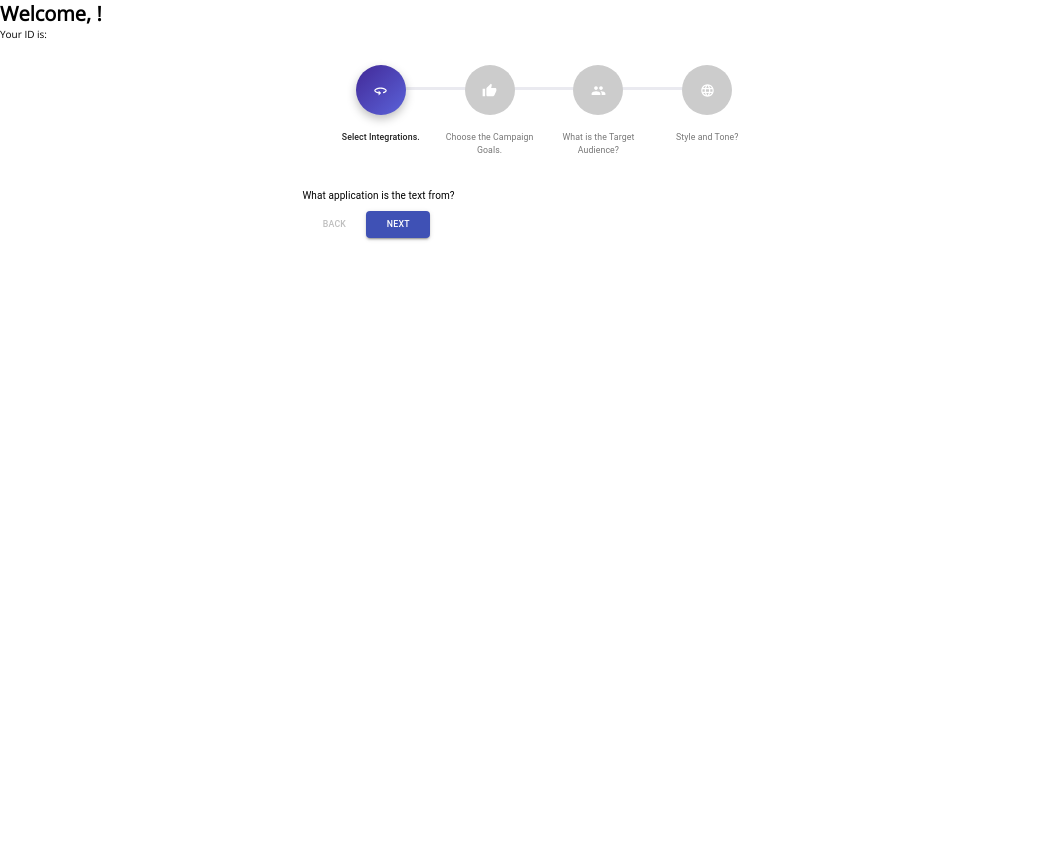
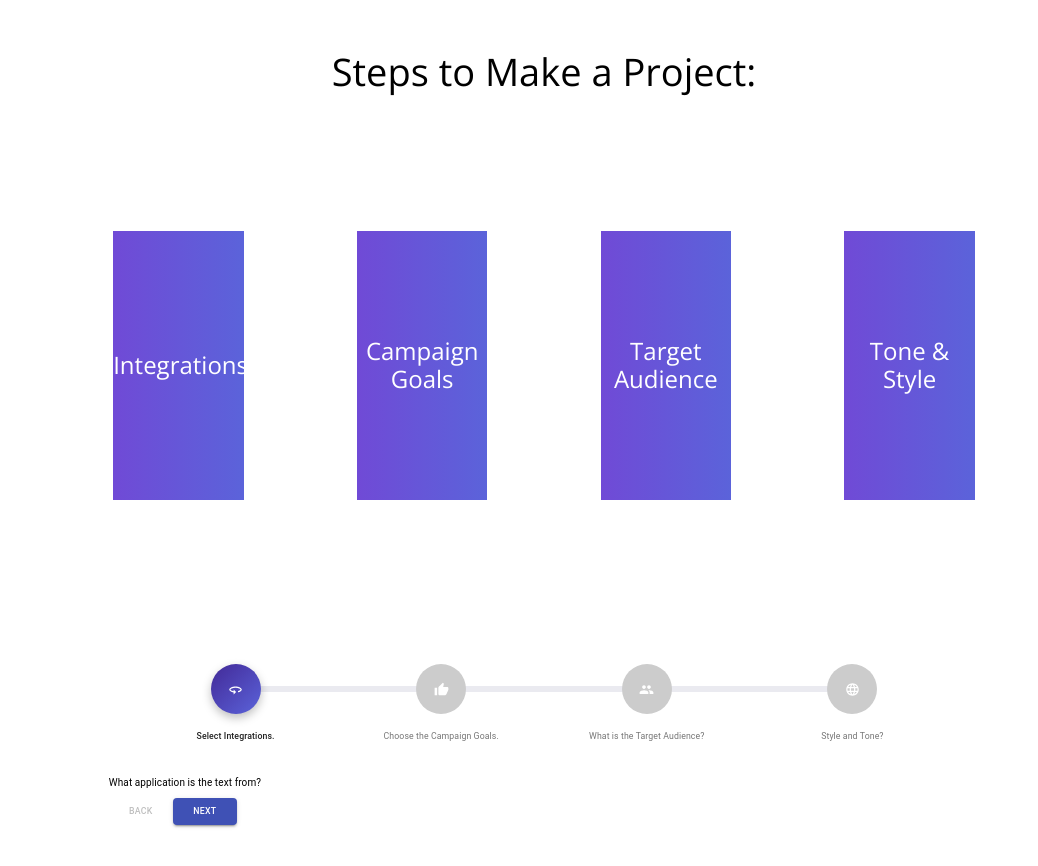
Before and after one commit to patrick-baker/SIID, a React app: page /#/createProject in a window 1280 px wide. Shown: the top 866 px of the page, without its empty margins (0-1038 px from the left). Before the commit the page ends 800 px from the top, so only its background shows below. Built offline with nearby package versions, Linux system fonts and the light colour scheme; no server answers.

```diff
--- a/package.json
+++ b/package.json
@@ -27,6 +27,7 @@
     "redux": "^4.0.1",
     "redux-logger": "^3.0.6",
     "redux-saga": "^1.0.2",
+    "semantic-ui-react": "^0.88.2",
     "sequelize": "^5.21.3"
   },
   "scripts": {
--- a/src/components/CreateProject/CreateProject.js
+++ b/src/components/CreateProject/CreateProject.js
@@ -1,20 +1,32 @@
-import React from 'react';
+import React, { Component } from 'react';
 import { connect } from 'react-redux';
 import ProgressStepper from '../ProgressStepper/ProgressStepper';
 
-const CreateProject = (props) => (
-  <div>
-    <h1 id="welcome">
-      Welcome, { props.user.username }!
-    </h1>
-    <p>Your ID is: {props.user.id}</p>
-    <div className="flex">
-    <div>
-    <ProgressStepper />
-    </div>
-    </div>
-  </div>
-);
+class CreateProject extends Component {
+  render() {
+    return (
+      <div style={{ height: '100%' }}>
+        <div className="project-metadata-page flex-column">
+          <p className="heading-primary">Steps to Make a Project:</p>
+          <div className="flex-row-center overview-boxes">
+            <div className="project-box flex-column"><p className="heading-secondary">Integrations</p></div>
+            <div className="project-box flex-column"><p className="heading-secondary">Campaign Goals</p></div>
+            <div className="project-box flex-column"><p className="heading-secondary">Target Audience</p></div>
+            <div className="project-box flex-column"><p className="heading-secondary">Tone & Style</p></div>
+          </div>
+        </div>
+        <div className="flex-row-center">
+          <div className="stepper">
+            <ProgressStepper />
+          </div>
+        </div>
+        <div className="project-metadata-page">
+
+        </div>
+      </div>
+    );
+  }
+}
 
 const mapStateToProps = state => {
   return state;
--- a/src/components/ProgressStepper/ProgressStepper.js
+++ b/src/components/ProgressStepper/ProgressStepper.js
@@ -21,21 +21,21 @@
     },
     active: {
       '& $line': {
-        backgroundColor:
-        '#704AD6',
+        backgroundImage:
+        'linear-gradient( 136deg, #5B63DA 0%, #9E8DF8 100%)'
       },
     },
     completed: {
       '& $line': {
-        backgroundColor:
-          '#704AD6',
+        backgroundImage:
+        'linear-gradient( 136deg, #5B63DA 0%, #9E8DF8 100%)'
       },
     },
     line: {
-      height: 3,
+      height: 6,
       border: 0,
       backgroundColor: '#eaeaf0',
-      borderRadius: 1,
+      borderRadius: 4,
     },
   })(StepConnector);
 
--- /dev/null
+++ b/src/sass/components/_project-box.scss
@@ -0,0 +1,12 @@
+.project-box {
+    height: 60%;
+    width: 12%;
+    min-width: 100px;
+    background-image: $gradient-purple;
+    justify-content: center;
+    text-align: center;
+
+    p{
+        color: white;
+    }
+}
--- /dev/null
+++ b/src/sass/layout/_create-project.scss
@@ -0,0 +1,15 @@
+.stepper {
+    height: 20%;
+    width: 80%;
+    position: static;
+    top: 0px;
+}
+
+.project-metadata-page {
+    height: 80%;
+    text-align: center;
+}
+
+.overview-boxes {
+    height: 70%;
+}
--- a/src/sass/layout/_flexbox.scss
+++ b/src/sass/layout/_flexbox.scss
@@ -2,9 +2,16 @@
     display: flex;
 }
 
-.flex {
+.flex-row-center {
     width: 100%;
     display: flex;
-    justify-content: center;
+    justify-content: space-evenly;
     align-items: center;
+    height: auto;
 }
+
+.flex-column {
+    display: flex;
+    flex-direction: column;
+    justify-content: space-evenly;
+}
--- a/src/sass/layout/_navigation.scss
+++ b/src/sass/layout/_navigation.scss
@@ -2,7 +2,7 @@
   &__background {
     position: relative;
     height: 100vh;
-    width: 15VW;
+    width: 15vw;
   }
 
   &__title {
--- a/src/sass/main.scss
+++ b/src/sass/main.scss
@@ -1,15 +1,17 @@
+@import "abstracts/variables";
 @import "abstracts/functions";
 @import "abstracts/mixins";
-@import "abstracts/variables";
 
+@import "base/typography";
 @import "base/animations";
 @import "base/base";
-@import "base/typography";
 @import "base/utilities";
 
 @import "components/button";
 @import "components/card";
+@import "components/project-box";
 
 @import "layout/navigation";
 @import "layout/flexbox";
 @import "layout/content";
+@import "layout/create-project";
```
Also changed, not shown: src/components/CreateProject/SelectIntegrations.js (added, +26 -0 lines).
